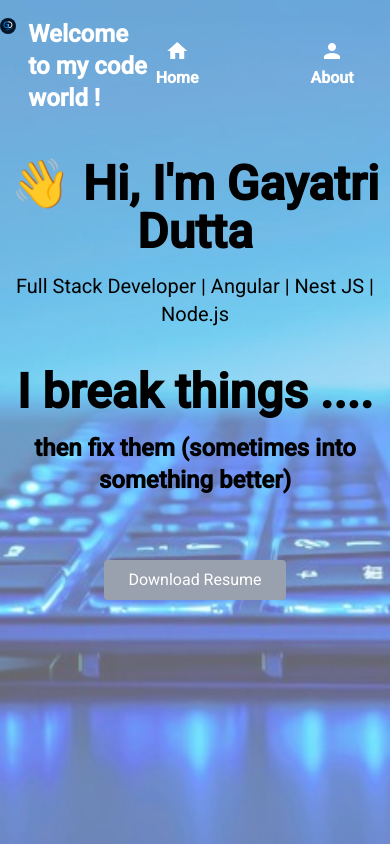
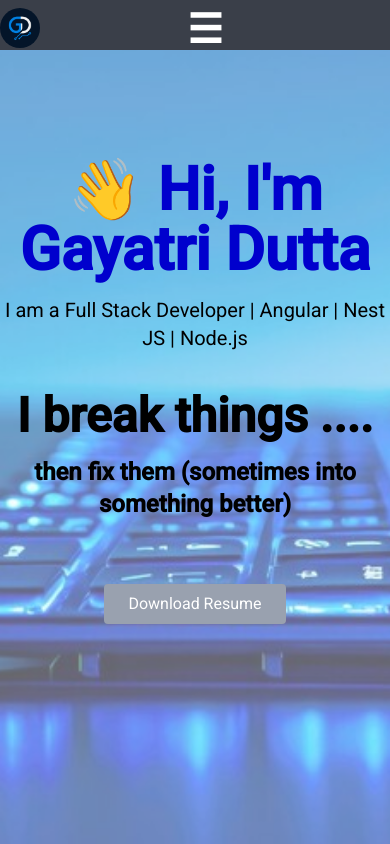
Before and after one commit to GayatriDutta/portfolio, an Angular app: page / in a window 390 px wide. Shown: the top 844 px of the page. Built offline with nearby package versions, Linux system fonts and the light colour scheme.

Commit message:
reponsive header

```diff
--- a/src/app/header/header.css
+++ b/src/app/header/header.css
@@ -3,22 +3,24 @@
   padding: 2px;
   padding-inline: 4px;
   text-align: center;
-  transition: transform 0.3s ease, box-shadow 0.3s ease, background-color 0.3s ease;
+  transition: transform 0.3s ease, box-shadow 0.3s ease,
+    background-color 0.3s ease;
 }
 
 .header-tab:hover {
   transform: scale(1.05);
-  background-color:transparent;
+  background-color: transparent;
   font-weight: bold;
   color: #0e469b;
   box-shadow: 0 4px 20px #0e469b;
 }
 
-.header{
-    position: fixed;
-    background-color: transparent;
-    padding-block: 10px;
-    z-index: 999;
+.header {
+  position: fixed;
+  background-color: transparent;
+  padding-block: 10px;
+  z-index: 999;
+  height: 50px;
 }
 
 .header.scrolled {
@@ -27,6 +29,56 @@
   box-shadow: 0 2px 10px rgba(31, 23, 23, 0.795);
 }
 
-.header.scrolled .header-tab  {
+.header.scrolled .header-tab {
   color: #2a7cf7 !important;
 }
+
+.logo {
+  position: fixed;
+  top: 0;
+  left: 0;
+}
+
+.menu {
+  position: fixed;
+  top: 7px;
+  right: 28px;
+}
+
+.hamburger {
+  display: none;
+  position: absolute;
+  left: 48%;
+  top: 0;
+  font-size: 40px;
+  font-weight: bolder;
+}
+
+@media screen and (max-width: 1000px) {
+  .tag-line {
+    display: none;
+  }
+}
+
+@media screen and (max-width: 633px) {
+  .menu {
+    /* display: none; */
+    flex-direction: column;
+    min-width: 400px;
+    align-items: center;
+    padding: 10px;
+    background-color: #5d5f63;
+    position: absolute;
+    left: 5%;
+    top:100%
+  }
+
+  .hamburger {
+    display: block !important;
+  }
+
+  .header {
+    background-color: #3a3f49;
+    color: white;
+  }
+}
--- a/src/app/header/header.html
+++ b/src/app/header/header.html
@@ -2,16 +2,17 @@
   class="bg-gray-400 header min-w-screen"
   [ngClass]="{ scrolled: isScrolled }"
 >
-  <div class="container mx-auto flex justify-between items-center">
-    <div class="flex flex-row gap-3 mt-2">
+  <div class="container flex">
+    <div class="flex flex-row gap-3 mt-2 logo">
       <div class="w-10">
         <img class="rounded-full" src="/assets/logo.png" />
       </div>
-      <a href="#" class="text-white text-2xl font-semibold"
+      <a href="#" class="tag-line text-white text-2xl font-semibold"
         >Welcome to my code world !</a
       >
     </div>
-    <ul class="flex space-x-16 gap-10">
+    <div class="flex justify-center items-center" (click)="showMenudropdown = !showMenudropdown"><button class="hamburger">☰</button></div>
+    <ul *ngIf="showMenu()" (click)="showMenudropdown = !showMenudropdown" class="flex gap-[5vw] justify-space menu" [ngClass]="{}">
       <li class="header-tab">
         <a routerLink="" class="text-white font-bold"
           ><mat-icon class="py-1 pr-3">home</mat-icon> Home</a
--- a/src/app/header/header.ts
+++ b/src/app/header/header.ts
@@ -10,10 +10,28 @@ import { CommonModule } from '@angular/common';
   styleUrl: './header.css'
 })
 export class Header {
-   isScrolled = false;
+   isScrolled: boolean = false;
+   showMenudropdown: boolean = false ;
+   screenSize : boolean = false;
 
   @HostListener('window:scroll', [])
   onWindowScroll() {
     this.isScrolled = window.pageYOffset > 50;
   }
+
+  @HostListener('window:resize', [])
+  onResize() {
+    this.screenSize = window.innerWidth <633;
+  }
+
+  ngOnInit(){
+    this.screenSize = window.innerWidth <633;
+  }
+
+  showMenu(){
+    if(this.screenSize && !this.showMenudropdown){
+      return false;
+    }
+    return true;
+  }
 }
--- a/src/app/home/home.css
+++ b/src/app/home/home.css
@@ -17,3 +17,8 @@
   opacity: 0.6; /* 🔽 adjust opacity here */
   z-index: -1;
 }
+
+.name {
+    color: mediumblue;
+    font-weight: bolder;
+}
--- a/src/app/home/home.html
+++ b/src/app/home/home.html
@@ -1,9 +1,9 @@
 <div class="home-container">
   <div class="items-center min-h-screen min-w-screen justify-center home pt-20">
     <section class="text-center grid justify-center pt-20">
-      <h1 class="text-5xl font-bold mb-4">👋 Hi, I'm Gayatri Dutta</h1>
+      <h1 class=" name text-6xl text-center mb-4">👋 Hi, I'm Gayatri Dutta</h1>
       <p class="text-xl" data-aos="zoom-in">
-        Full Stack Developer | Angular | Nest JS | Node.js
+        I am a Full Stack Developer | Angular | Nest JS | Node.js
       </p>
     </section>
 
@@ -13,7 +13,7 @@
         then fix them (sometimes into something better)
       </p>
     </section>
-    <div class="grid justify-center">
+    <div class="grid justify-center pb-6">
       <a
         href="../assets/resume.pdf"
         target="_blank"
--- a/src/app/skills/skills.ts
+++ b/src/app/skills/skills.ts
@@ -13,7 +13,7 @@ export class Skills {
 
   @HostListener('window:resize', [])
   onResize() {
-    this.mobileView = window.innerWidth< 537;
+    this.mobileView = window.innerWidth< 633;
   }
   frameworks = ['Angular', 'React', 'Vue JS', 'Nest JS', 'Express JS'];
   programmingLanguge = ['Javascript', 'Node JS', 'Typescript'];
@@ -26,6 +26,6 @@ export class Skills {
   }
 
   ngOnInit() {
-    this.mobileView = window.innerWidth <537;
+    this.mobileView = window.innerWidth <633;
 }
 }
```
